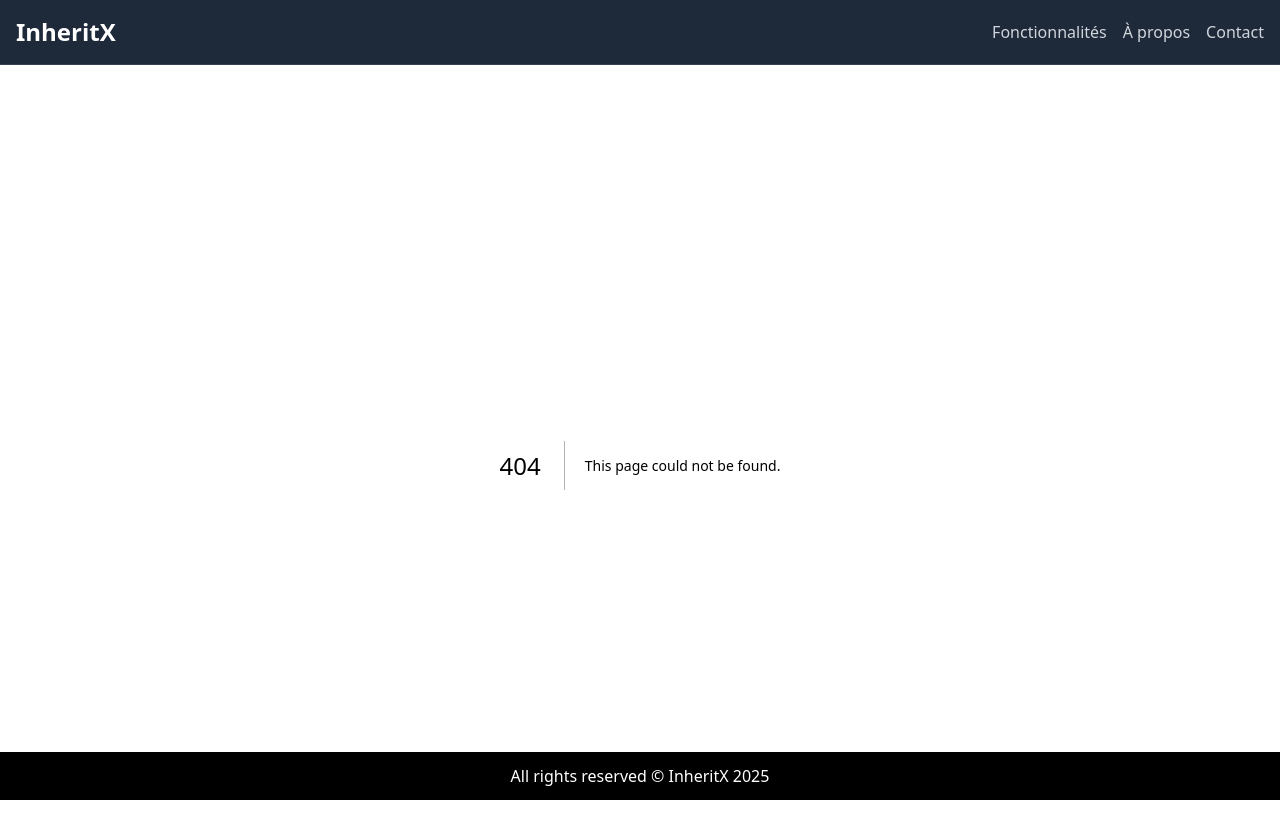
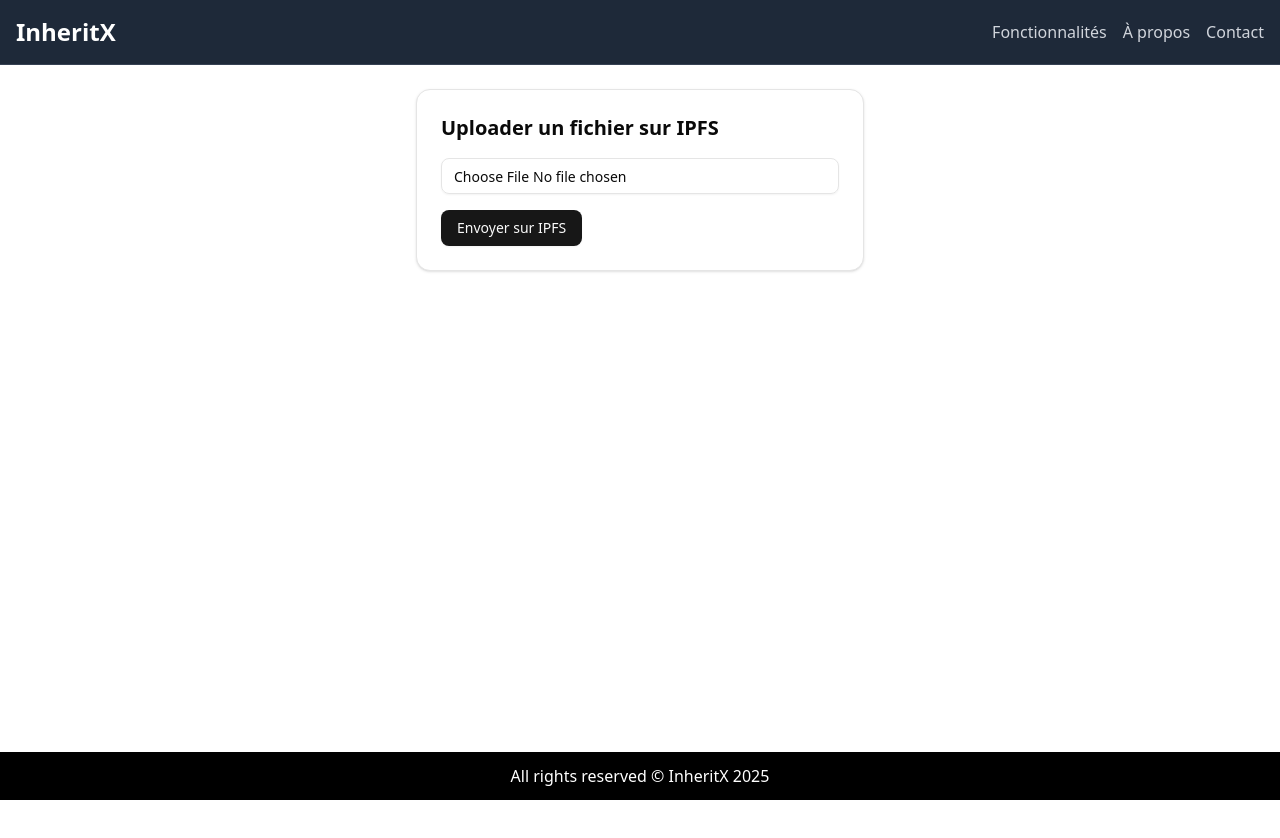
Before and after one commit to Eickir/InheritX, a Next.js app in the folder frontend/: page /testament in a window 1280 px wide. Before the commit this address had no page. Shown: the top 838 px of the page. After the commit the page ends 800 px from the top, so only its background shows below. Built offline with nearby package versions, Linux system fonts and the light colour scheme; no server answers.

Commit message:
feat: page link to IPFS function

```diff
--- /dev/null
+++ b/frontend/app/testament/page.js
@@ -0,0 +1,86 @@
+"use client";
+import Head from "next/head";
+import Files from "@/components/shared/Files";
+import { useState, useRef } from "react";
+import { Button } from "@/components/ui/button";
+import { Input } from "@/components/ui/input";
+import { Card, CardContent } from "@/components/ui/card";
+
+export default function Home() {
+
+	const [file, setFile] = useState(null);
+	const [cid, setCid] = useState("");
+	const [uploading, setUploading] = useState(false);
+
+	const inputFile = useRef(null);
+
+	const uploadFile = async () => {
+		if (!file) {
+			alert("Veuillez sélectionner un fichier avant d'envoyer.");
+			return;
+		}
+
+		try {
+			setUploading(true);
+			const formData = new FormData();
+			formData.append("file", file, file.name);
+			const request = await fetch("/api/files", {
+				method: "POST",
+				body: formData,
+			});
+			const response = await request.json();
+			console.log(response);
+			setCid(response.IpfsHash);
+			setUploading(false);
+		} catch (e) {
+			console.log(e);
+			setUploading(false);
+			alert("Trouble uploading file");
+		}
+	};
+
+	const handleChange = (e) => {
+		setFile(e.target.files[0]); // Suppression de l'appel à `uploadFile` ici
+	};
+
+	const loadRecent = async () => {
+		try {
+			const res = await fetch("/api/files");
+			const json = await res.json();
+			setCid(json.ipfs_pin_hash);
+		} catch (e) {
+			console.log(e);
+			alert("trouble loading files");
+		}
+	};
+
+	return (
+		<>
+		<div className="flex flex-col items-center p-6">
+			<Card className="w-full max-w-md">
+				<CardContent className="space-y-4">
+					<h2 className="text-xl font-bold">Uploader un fichier sur IPFS</h2>
+					<Input type="file" onChange={handleChange} />
+					<Button onClick={uploadFile} disabled={uploading}>
+						{uploading ? 'Envoi en cours...' : 'Envoyer sur IPFS'}
+					</Button>
+
+					{cid && (
+						<div className="mt-4 p-2 border rounded-lg">
+							<p><strong>Hash IPFS :</strong> {cid}</p>
+							<a
+								href={`https://ipfs.io/ipfs/${cid}`}
+								target="_blank"
+								rel="noopener noreferrer"
+								className="text-blue-500 underline"
+							>
+								Voir sur IPFS
+							</a>
+						</div>
+					)}
+				</CardContent>
+			</Card>
+		</div>
+		</>
+	);
+}
--- /dev/null
+++ b/frontend/components/shared/Files.jsx
@@ -0,0 +1,22 @@
+import React from "react";
+
+const GATEWAY_URL = process.env.NEXT_PUBLIC_GATEWAY_URL
+  ? process.env.NEXT_PUBLIC_GATEWAY_URL
+  : "https://gateway.pinata.cloud";
+
+export default function Files(props) {
+  return (
+    <div className="file-viewer">
+      <p>Your IPFS CID:</p>
+      <p>{props.cid}</p>
+      <a
+        href={`${GATEWAY_URL}/ipfs/${props.cid}?pinataGatewayToken=${process.env.NEXT_PUBLIC_GATEWAY_TOKEN}`}
+        rel="noopener noreferrer"
+        target="_blank"
+        className="border-b-2 border-solid border-accent bg-gradient-to-r from-purple-600 to-pink-400 bg-clip-text text-transparent animate-animategradient hover:scale-110 transition-all duration-300 ease-in-out"
+      >
+        View file
+      </a>
+    </div>
+  );
+}
```
